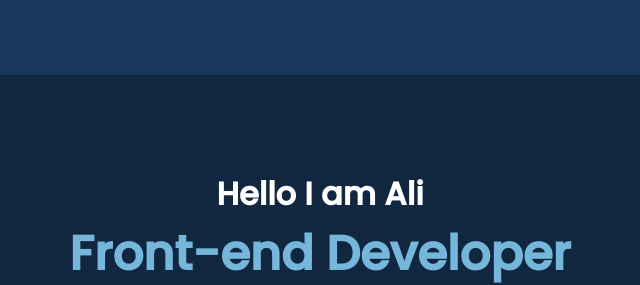
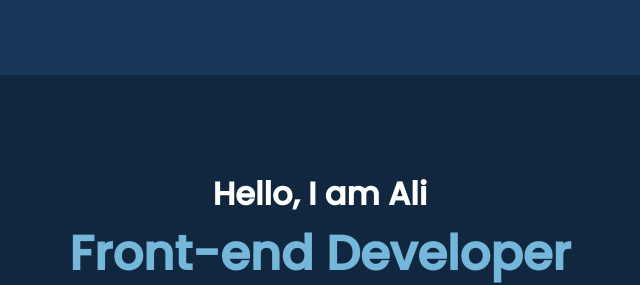
Before and after one commit to Alilool/My-portfolio, a plain HTML site: page index.html in a window 1280 px wide. Shown: the top 285 px of the page, 320-960 px from the left. Drawn offline with Linux system fonts and the light colour scheme.

Commit message:
index.html

```diff
--- a/index.html
+++ b/index.html
@@ -17,7 +17,7 @@
         </header>
     <main>
         <section class="main">
-            <h4>Hello I am Ali</h4>
+            <h4>Hello, I am Ali</h4>
             <h1>Front-end Developer</h1>
             <h3>I love making websites</h3>
             <a class="main-btn" href="https://github.com/Alilool?tab=repositories" target="_blank">Visit my work</a>
```
